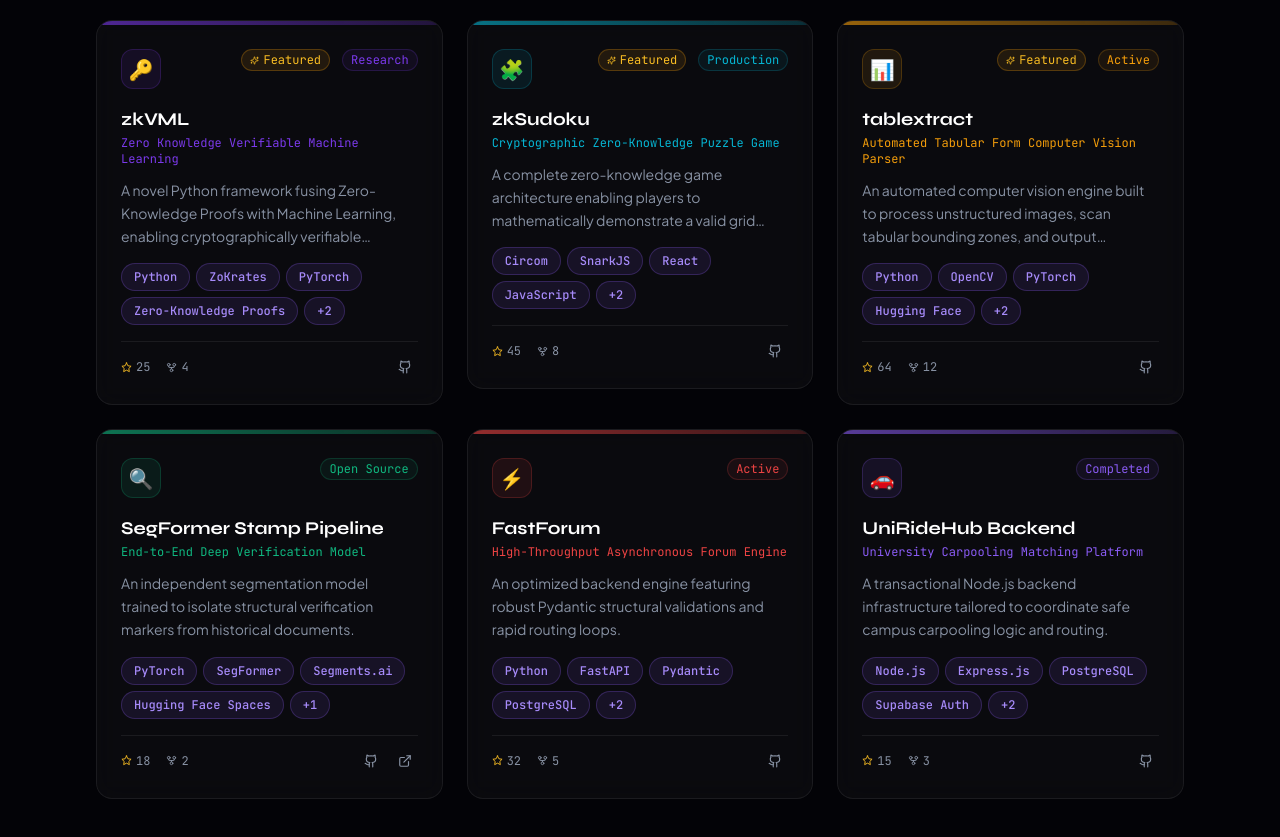
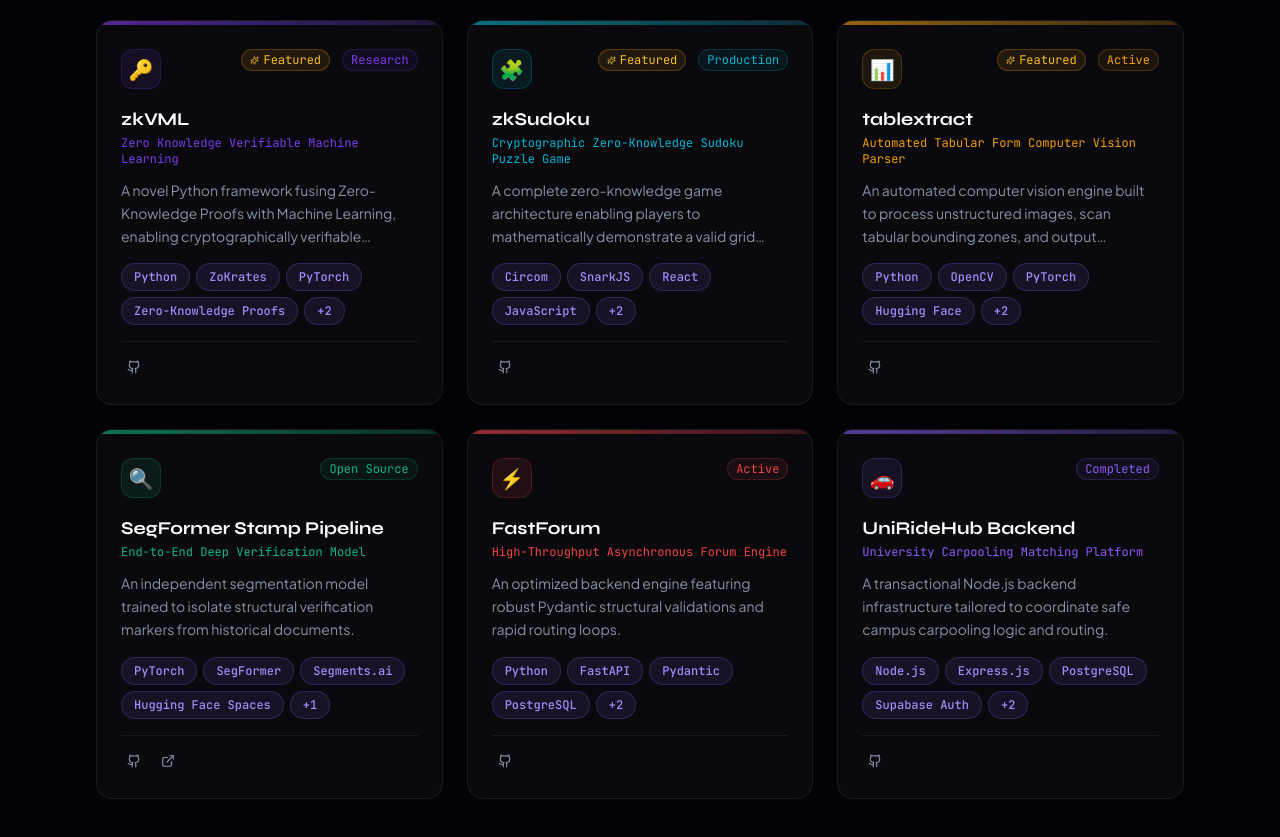
Before and after one commit to Bilal-01/portfolio, a React (Vite) app: page / in a window 1280 px wide. Shown: the part 4380-5217 px from the top of the page. Built offline with nearby package versions, Linux system fonts and the light colour scheme.

Commit message:
Remove github stats from project cards

```diff
--- a/src/components/sections/Projects.jsx
+++ b/src/components/sections/Projects.jsx
@@ -92,16 +92,6 @@ function TiltCard({ project, index, onClick }) {
 
           {/* Footer */}
           <div className="flex items-center justify-between pt-3 border-t border-[var(--border)]">
-            <div className="flex items-center gap-4 text-xs text-[var(--text-muted)] font-mono">
-              <span className="flex items-center gap-1">
-                <Star size={11} className="text-amber-400" />
-                {project.stars.toLocaleString()}
-              </span>
-              <span className="flex items-center gap-1">
-                <GitFork size={11} />
-                {project.forks}
-              </span>
-            </div>
             <div className="flex items-center gap-2" onClick={(e) => e.stopPropagation()}>
               <a href={project.github} target="_blank" rel="noopener noreferrer"
                 className="p-1.5 rounded-lg hover:bg-white/5 text-[var(--text-muted)] hover:text-white transition-colors">
--- a/src/data/index.js
+++ b/src/data/index.js
@@ -133,8 +133,8 @@ export const projects = [
     longDescription: 'zkVML provides a pipeline to generate verifiable proofs for fundamental machine learning topologies. Built utilizing ZoKrates circuits, it compiles execution parameters into mathematical proofs covering dense layers, convolutional transformations, activation filters (ReLU/Sigmoid), and structured array sorting—exporting EVM-compatible contracts to track integrity without revealing input features.',
     featured: true,
     status: 'Research',
-    stars: 25,
-    forks: 4,
+    stars: 2,
+    forks: 2,
     color: '#7c3aed',
     gradient: 'from-violet-600/20 to-purple-900/20',
     icon: '🔑',
@@ -146,12 +146,10 @@ export const projects = [
   {
     id: 2,
     title: 'zkSudoku',
-    subtitle: 'Cryptographic Zero-Knowledge Puzzle Game',
+    subtitle: 'Cryptographic Zero-Knowledge Sudoku Puzzle Game',
     description: 'A complete zero-knowledge game architecture enabling players to mathematically demonstrate a valid grid completion without leaking cell numbers.',
     featured: true,
     status: 'Production',
-    stars: 45,
-    forks: 8,
     color: '#06b6d4',
     gradient: 'from-cyan-600/20 to-blue-900/20',
     icon: '🧩',
```
